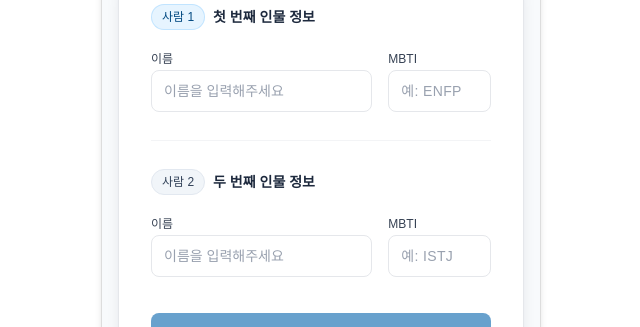
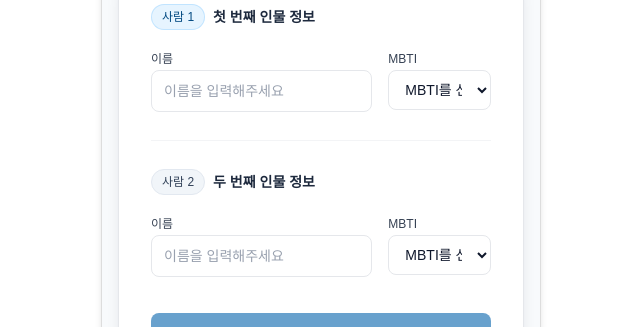
Before and after one commit to KNOCK-KNU/KNOCK-KNU_FE, a Next.js app: page /mbti in a window 1280 px wide. Shown: the part 319-646 px from the top of the page, without its empty margins (319-959 px from the left). Built offline with nearby package versions, Linux system fonts and the light colour scheme.

Commit message:
Feat : 지도 페이지 추가

```diff
--- a/src/app/map/page.tsx
+++ b/src/app/map/page.tsx
@@ -1,13 +1,53 @@
+'use client';
+
+import { KakaoMap } from '@/components/KakaoMap';
+
+type Store = {
+  storeId: number;
+  latitude: number;
+  longitude: number;
+  name: string;
+  address: string;
+};
+
+// 목 데이터 (예시)
+const MOCK_STORES: Store[] = [
+  {
+    storeId: 1,
+    latitude: 35.8882,
+    longitude: 128.6108,
+    name: '키아누',
+    address: '대구 동구 대현로 17길 15',
+  },
+  {
+    storeId: 2,
+    latitude: 35.8889,
+    longitude: 128.612,
+    name: '꾸브라꼬 치킨',
+    address: '대구 동구 대학로 80',
+  },
+  {
+    storeId: 3,
+    latitude: 35.8875,
+    longitude: 128.6095,
+    name: '캠퍼스 카페',
+    address: '대구 동구 대현로 15길 10',
+  },
+];
+
 export default function MapPage() {
   return (
-    <div className="min-h-screen flex flex-col items-center justify-center p-8">
-      <h1 className="text-4xl font-bold mb-4">KNU 맵</h1>
-      <p className="text-gray-600 text-center max-w-md">
-        학교 반경 1km 내 식당, 카페, 편의시설을 지도에서 확인하세요!
-      </p>
-      <p className="text-sm text-gray-400 mt-4">
-        (지도 API 연동은 백엔드 팀에서 진행 예정)
-      </p>
+    <div className="min-h-screen flex items-center justify-center bg-slate-50 dark:bg-slate-950 ">
+      <div className="w-full max-w-5xl">
+        <section>
+          {/* 여기서 mock data를 그대로 KakaoMap에 넘김 */}
+          <KakaoMap
+            stores={MOCK_STORES}
+            level={5}
+            className="w-full h-[100vh] rounded-2xl border border-gray-200 dark:border-slate-700 bg-slate-100 dark:bg-slate-800 overflow-hidden"
+          />
+        </section>
+      </div>
     </div>
   );
 }
--- a/src/app/mbti/page.tsx
+++ b/src/app/mbti/page.tsx
@@ -1,6 +1,25 @@
 'use client';
 
 import { useState } from 'react';
+
+const MBTI_TYPES = [
+  'ISTJ',
+  'ISFJ',
+  'INFJ',
+  'INTJ',
+  'ISTP',
+  'ISFP',
+  'INFP',
+  'INTP',
+  'ESTP',
+  'ESFP',
+  'ENFP',
+  'ENTP',
+  'ESTJ',
+  'ESFJ',
+  'ENFJ',
+  'ENTJ',
+];
 
 export default function MBTIPage() {
   const [person1Name, setPerson1Name] = useState('');
@@ -68,7 +87,7 @@ export default function MBTIPage() {
                 />
               </div>
 
-              {/* MBTI */}
+              {/* MBTI 드롭다운 */}
               <div className="space-y-1.5">
                 <label
                   htmlFor="person1-mbti"
@@ -76,15 +95,21 @@ export default function MBTIPage() {
                 >
                   MBTI
                 </label>
-                <input
+                <select
                   id="person1-mbti"
-                  type="text"
-                  placeholder="예: ENFP"
                   value={person1Mbti}
-                  onChange={(e) => setPerson1Mbti(e.target.value.toUpperCase())}
-                  maxLength={4}
-                  className="w-full rounded-lg border border-gray-200 dark:border-slate-700 bg-white dark:bg-slate-900 px-3 py-2.5 text-sm uppercase tracking-wide text-slate-900 dark:text-slate-100 placeholder:text-gray-400 dark:placeholder:text-slate-500 focus:outline-none focus:ring-2 focus:ring-brand-500 focus:border-brand-500"
-                />
+                  onChange={(e) => setPerson1Mbti(e.target.value)}
+                  className="w-full rounded-lg border border-gray-200 dark:border-slate-700 bg-white dark:bg-slate-900 px-3 py-2.5 text-sm text-slate-900 dark:text-slate-100 focus:outline-none focus:ring-2 focus:ring-brand-500 focus:border-brand-500"
+                >
+                  <option value="" disabled>
+                    MBTI를 선택하세요
+                  </option>
+                  {MBTI_TYPES.map((type) => (
+                    <option key={type} value={type}>
+                      {type}
+                    </option>
+                  ))}
+                </select>
               </div>
             </div>
           </section>
@@ -122,7 +147,7 @@ export default function MBTIPage() {
                 />
               </div>
 
-              {/* MBTI */}
+              {/* MBTI 드롭다운 */}
               <div className="space-y-1.5">
                 <label
                   htmlFor="person2-mbti"
@@ -130,15 +155,21 @@ export default function MBTIPage() {
                 >
                   MBTI
                 </label>
-                <input
+                <select
                   id="person2-mbti"
-                  type="text"
-                  placeholder="예: ISTJ"
                   value={person2Mbti}
-                  onChange={(e) => setPerson2Mbti(e.target.value.toUpperCase())}
-                  maxLength={4}
-                  className="w-full rounded-lg border border-gray-200 dark:border-slate-700 bg-white dark:bg-slate-900 px-3 py-2.5 text-sm uppercase tracking-wide text-slate-900 dark:text-slate-100 placeholder:text-gray-400 dark:placeholder:text-slate-500 focus:outline-none focus:ring-2 focus:ring-brand-500 focus:border-brand-500"
-                />
+                  onChange={(e) => setPerson2Mbti(e.target.value)}
+                  className="w-full rounded-lg border border-gray-200 dark:border-slate-700 bg-white dark:bg-slate-900 px-3 py-2.5 text-sm text-slate-900 dark:text-slate-100 focus:outline-none focus:ring-2 focus:ring-brand-500 focus:border-brand-500"
+                >
+                  <option value="" disabled>
+                    MBTI를 선택하세요
+                  </option>
+                  {MBTI_TYPES.map((type) => (
+                    <option key={type} value={type}>
+                      {type}
+                    </option>
+                  ))}
+                </select>
               </div>
             </div>
           </section>
--- /dev/null
+++ b/src/components/KakaoMap.tsx
@@ -0,0 +1,115 @@
+'use client';
+
+import { useEffect, useRef } from 'react';
+
+declare global {
+  interface Window {
+    kakao: any;
+  }
+}
+
+export type StoreMarker = {
+  storeId: number;
+  latitude: number;
+  longitude: number;
+  name: string;
+  address: string;
+};
+
+type KakaoMapProps = {
+  stores: StoreMarker[]; // 여러 개 마커
+  level?: number; // 기본 줌 레벨
+  className?: string; // 스타일 커스터마이징
+};
+
+const KAKAO_MAP_KEY = process.env.NEXT_PUBLIC_KAKAO_MAP_KEY;
+
+let kakaoScriptLoadingPromise: Promise<void> | null = null;
+
+function loadKakaoMapScript() {
+  if (typeof window === 'undefined') return Promise.resolve();
+
+  if (window.kakao && window.kakao.maps) {
+    return Promise.resolve();
+  }
+
+  if (!kakaoScriptLoadingPromise) {
+    kakaoScriptLoadingPromise = new Promise<void>((resolve, reject) => {
+      const script = document.createElement('script');
+      script.src = `//dapi.kakao.com/v2/maps/sdk.js?appkey=${KAKAO_MAP_KEY}&autoload=false`;
+      script.async = true;
+      script.onload = () => {
+        if (window.kakao && window.kakao.maps) {
+          window.kakao.maps.load(() => resolve());
+        } else {
+          reject(new Error('Kakao map object not found'));
+        }
+      };
+      script.onerror = () =>
+        reject(new Error('Failed to load Kakao Map script'));
+      document.head.appendChild(script);
+    });
+  }
+
+  return kakaoScriptLoadingPromise;
+}
+
+export function KakaoMap({ stores, level = 5, className }: KakaoMapProps) {
+  const mapRef = useRef<HTMLDivElement | null>(null);
+
+  useEffect(() => {
+    if (!stores || stores.length === 0) return;
+
+    let mapInstance: any;
+
+    loadKakaoMapScript().then(() => {
+      if (!mapRef.current) return;
+
+      const kakao = window.kakao;
+
+      // 중심은 일단 첫 번째 가게 기준
+      const first = stores[0];
+      const center = new kakao.maps.LatLng(first.latitude, first.longitude);
+
+      mapInstance = new kakao.maps.Map(mapRef.current, {
+        center,
+        level,
+      });
+
+      const bounds = new kakao.maps.LatLngBounds();
+
+      // 여기서 map 함수로 가게 리스트 순회하면서 마커 생성
+      stores.map((store) => {
+        const position = new kakao.maps.LatLng(store.latitude, store.longitude);
+
+        const marker = new kakao.maps.Marker({
+          map: mapInstance,
+          position,
+        });
+
+        bounds.extend(position);
+
+        return marker;
+      });
+
+      // 모든 마커가 보이도록 Bounds 맞추기
+      if (stores.length > 1) {
+        mapInstance.setBounds(bounds);
+      }
+    });
+
+    return () => {
+      mapInstance = null;
+    };
+  }, [stores, level]);
+
+  return (
+    <div
+      ref={mapRef}
+      className={
+        className ??
+        'w-full h-[100vh] rounded-2xl border border-gray-200 dark:border-slate-700 bg-slate-100 dark:bg-slate-800 overflow-hidden'
+      }
+    />
+  );
+}
```
